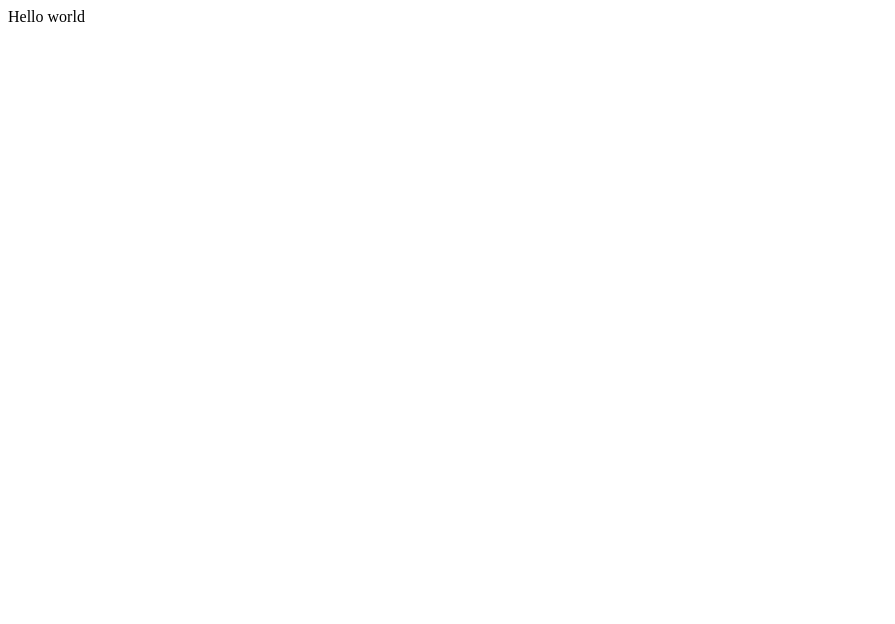
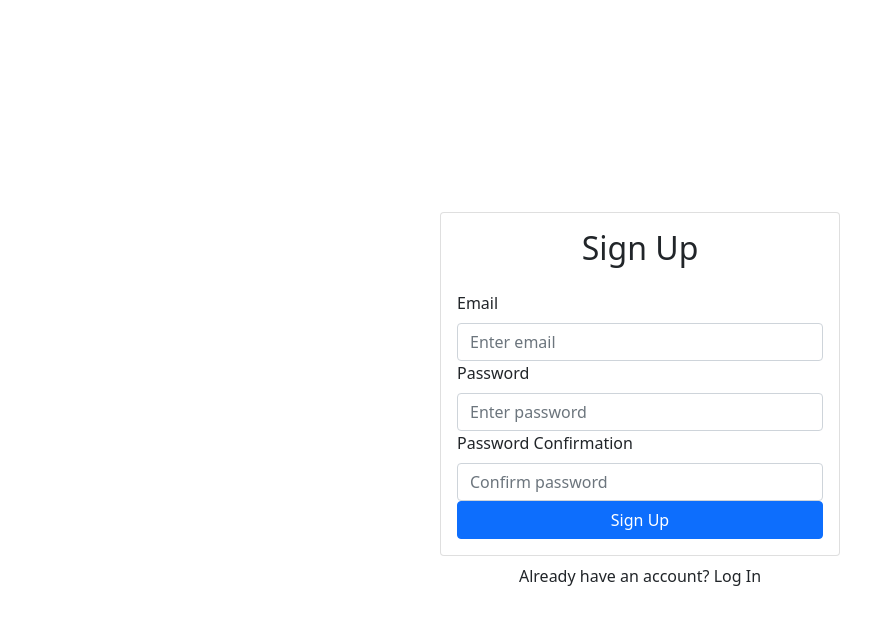
Before and after one commit to pratikgl/react-auth, a React (Create React App) app: page / in a window 1280 px wide. Shown: the top 624 px of the page, without its empty margins (0-895 px from the left). Built offline with nearby package versions, Linux system fonts and the light colour scheme.

Commit message:
Sign up page front end

```diff
--- a/src/components/App.js
+++ b/src/components/App.js
@@ -1,6 +1,12 @@
+import React from 'react'
+import SignUp from "./SignUp";
+import { Container } from "react-bootstrap";
+
 function App() {
   return (
-    "Hello world"
+    <Container className="d-flex align-items-center justify-content-center" style={{ minHeight: "100vh" }}>
+      <div className="w-100" style={{ maxWidth: "400px" }}><SignUp /></div>
+    </Container>
   );
 }
 
--- /dev/null
+++ b/src/components/SignUp.js
@@ -0,0 +1,35 @@
+import React, {useRef} from 'react'
+import { Form, Button, Card } from 'react-bootstrap'
+
+export default function SignUp() {
+  const emailRef = useRef();
+  const passwordRef = useRef();
+  const passwordConfirmRef = useRef();
+
+  return (
+    <>
+      <Card body>
+        <h2 className="text-center mb-4">Sign Up</h2>
+        <Form>
+          <Form.Group id='email'>
+            <Form.Label>Email</Form.Label>
+            <Form.Control type='email' ref={emailRef} required placeholder='Enter email'></Form.Control>
+          </Form.Group>
+
+          <Form.Group id='password'>
+            <Form.Label>Password</Form.Label>
+            <Form.Control type='password' ref={passwordRef} required placeholder='Enter password'></Form.Control>
+          </Form.Group>
+
+          <Form.Group id='password-confirm'>
+            <Form.Label>Password Confirmation</Form.Label>
+            <Form.Control type='password' ref={passwordConfirmRef} required placeholder='Confirm password'></Form.Control>
+          </Form.Group>
+
+          <Button type="submit" className="w-100">Sign Up</Button>
+        </Form>
+      </Card>
+      <div className="w-100 text-center mt-2">Already have an account? Log In</div>
+    </>
+  )
+}
--- a/src/index.js
+++ b/src/index.js
@@ -1,6 +1,7 @@
 import React from 'react';
 import ReactDOM from 'react-dom';
 import App from './components/App';
+import 'bootstrap/dist/css/bootstrap.min.css';
 
 ReactDOM.render(
   <React.StrictMode>
```
